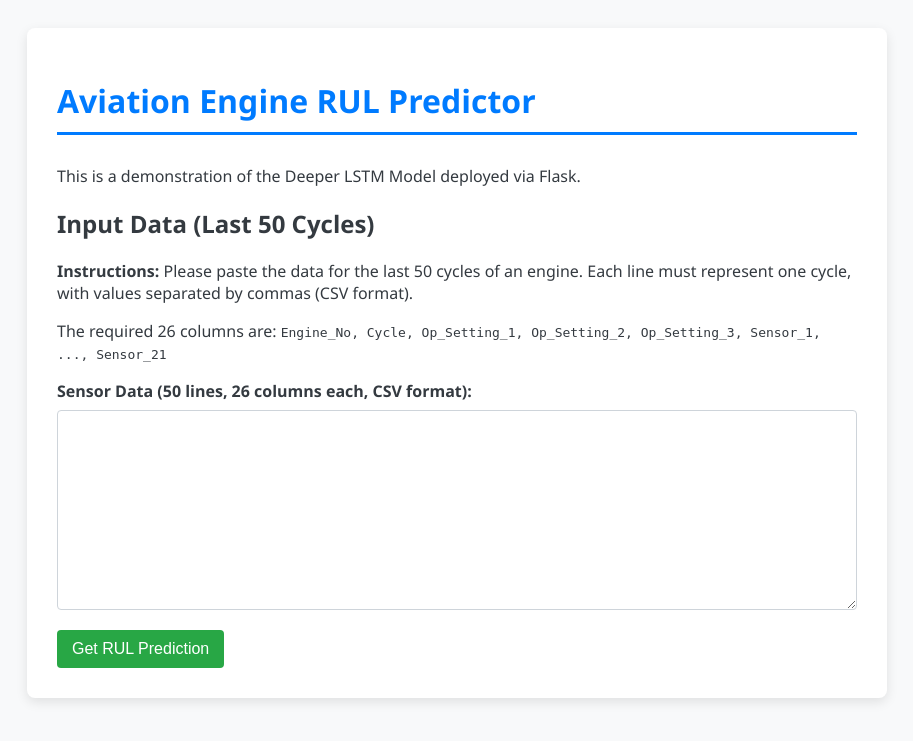
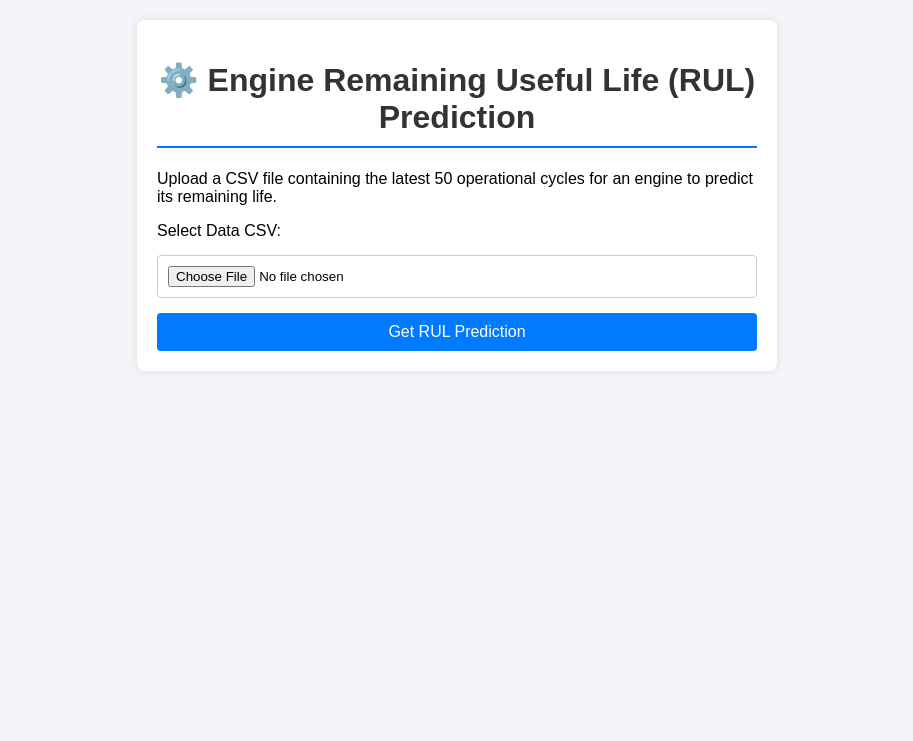
Before and after one commit to gopi27-eng/Engine-RUL-project, a Flask app: template api/templates/index.html in a window 1280 px wide. Shown: the top 741 px of the page, without its empty margins (183-1096 px from the left). Run offline with Flask 3, Linux system fonts and the light colour scheme; the template is opened without the code that fills it, so the values that code supplies are empty.

Commit message:
feat: Added full HTML form for file upload to index.html.

```diff
--- a/api/templates/index.html
+++ b/api/templates/index.html
@@ -2,52 +2,97 @@
 <html lang="en">
 <head>
     <meta charset="UTF-8">
-    <title>Engine RUL Predictor - UI</title>
+    <meta name="viewport" content="width=device-width, initial-scale=1.0">
+    <title>Engine RUL Prediction Service</title>
     <style>
-        body { font-family: 'Segoe UI', Tahoma, Geneva, Verdana, sans-serif; background-color: #f8f9fa; color: #343a40; padding: 20px; }
-        .container { max-width: 800px; margin: 0 auto; background: #ffffff; padding: 30px; border-radius: 8px; box-shadow: 0 4px 12px rgba(0,0,0,0.1); }
-        h1 { color: #007bff; border-bottom: 3px solid #007bff; padding-bottom: 10px; margin-bottom: 30px; }
-        h2 { color: #343a40; margin-top: 20px; }
-        textarea { width: 100%; height: 200px; padding: 10px; border: 1px solid #ced4da; border-radius: 4px; box-sizing: border-box; resize: vertical; }
-        label { display: block; margin-bottom: 8px; font-weight: bold; }
-        button { background-color: #28a745; color: white; padding: 10px 15px; border: none; border-radius: 4px; cursor: pointer; font-size: 16px; margin-top: 15px; }
-        button:hover { background-color: #218838; }
-        .result-box { margin-top: 30px; padding: 20px; border-radius: 6px; border-left: 5px solid #007bff; background-color: #e9f7fe; }
-        .error-box { margin-top: 30px; padding: 20px; border-radius: 6px; border-left: 5px solid #dc3545; background-color: #f8d7da; color: #721c24; }
-        .prediction-value { font-size: 2em; font-weight: bold; color: #007bff; }
+        body {
+            font-family: Arial, sans-serif;
+            margin: 20px;
+            background-color: #f4f4f9;
+        }
+        .container {
+            max-width: 600px;
+            margin: auto;
+            background: #fff;
+            padding: 20px;
+            border-radius: 8px;
+            box-shadow: 0 0 10px rgba(0, 0, 0, 0.1);
+        }
+        h1 {
+            color: #333;
+            border-bottom: 2px solid #007bff;
+            padding-bottom: 10px;
+            text-align: center;
+        }
+        form {
+            display: flex;
+            flex-direction: column;
+            gap: 15px;
+        }
+        input[type="file"] {
+            padding: 10px;
+            border: 1px solid #ccc;
+            border-radius: 4px;
+        }
+        button {
+            padding: 10px 15px;
+            background-color: #007bff;
+            color: white;
+            border: none;
+            border-radius: 4px;
+            cursor: pointer;
+            font-size: 16px;
+        }
+        button:hover {
+            background-color: #0056b3;
+        }
+        .result, .error {
+            margin-top: 20px;
+            padding: 15px;
+            border-radius: 4px;
+            font-weight: bold;
+        }
+        .result {
+            background-color: #d4edda;
+            color: #155724;
+            border: 1px solid #c3e6cb;
+        }
+        .error {
+            background-color: #f8d7da;
+            color: #721c24;
+            border: 1px solid #f5c6cb;
+        }
     </style>
 </head>
 <body>
     <div class="container">
-        <h1>Aviation Engine RUL Predictor</h1>
-        <p>This is a demonstration of the Deeper LSTM Model deployed via Flask.</p>
+        <h1>⚙️ Engine Remaining Useful Life (RUL) Prediction</h1>
+        <p>Upload a CSV file containing the latest 50 operational cycles for an engine to predict its remaining life.</p>
 
-        <h2>Input Data (Last 50 Cycles)</h2>
-        <p><strong>Instructions:</strong> Please paste the data for the last 50 cycles of an engine. Each line must represent one cycle, with values separated by commas (CSV format).</p>
-        <p>The required 26 columns are: <code>Engine_No, Cycle, Op_Setting_1, Op_Setting_2, Op_Setting_3, Sensor_1, ..., Sensor_21</code></p>
-
-        <form method="POST" action="/">
-            <label for="sensor_data">Sensor Data (50 lines, 26 columns each, CSV format):</label>
-            <textarea id="sensor_data" name="sensor_data" rows="10" required></textarea>
+        <form method="POST" enctype="multipart/form-data">
+            <label for="file">Select Data CSV:</label>
+            <input type="file" id="file" name="file" accept=".csv" required>
             <button type="submit">Get RUL Prediction</button>
         </form>
 
         {% if result %}
-        <div class="result-box">
-            <h2>Prediction Results</h2>
-            <p>Predicted RUL: <span class="prediction-value">{{ result.predicted_rul_cycles }} cycles</span></p>
-            <p>Warning Level: <strong>{{ result.warning_level }}</strong></p>
-            <p>Action Required: {{ result.action_required }}</p>
-            <p>Model Confidence: {{ result.model_confidence }}</p>
-        </div>
-        {% elif error %}
-        <div class="error-box">
-            <h2>Prediction Error</h2>
-            <p><strong>Error:</strong> {{ error }}</p>
-            <p>Please check your data format, ensuring you have 50 rows and 26 columns, and all values are numeric.</p>
+        <div class="result">
+            <p>✅ **Prediction Successful**</p>
+            <ul>
+                <li><strong>Engine ID:</strong> {{ result['Engine ID'] }}</li>
+                <li><strong>Max Cycle Analyzed:</strong> {{ result['Max Cycle'] }}</li>
+                <li><strong>Predicted RUL:</strong> {{ result['Predicted RUL'] }}</li>
+                <li><strong>Model Confidence:</strong> {{ result['Confidence Metric (RMSE)'] }}</li>
+            </ul>
         </div>
         {% endif %}
 
+        {% if error %}
+        <div class="error">
+            <p>🚨 **Prediction Error**</p>
+            <p>{{ error }}</p>
+        </div>
+        {% endif %}
     </div>
 </body>
 </html>
```
